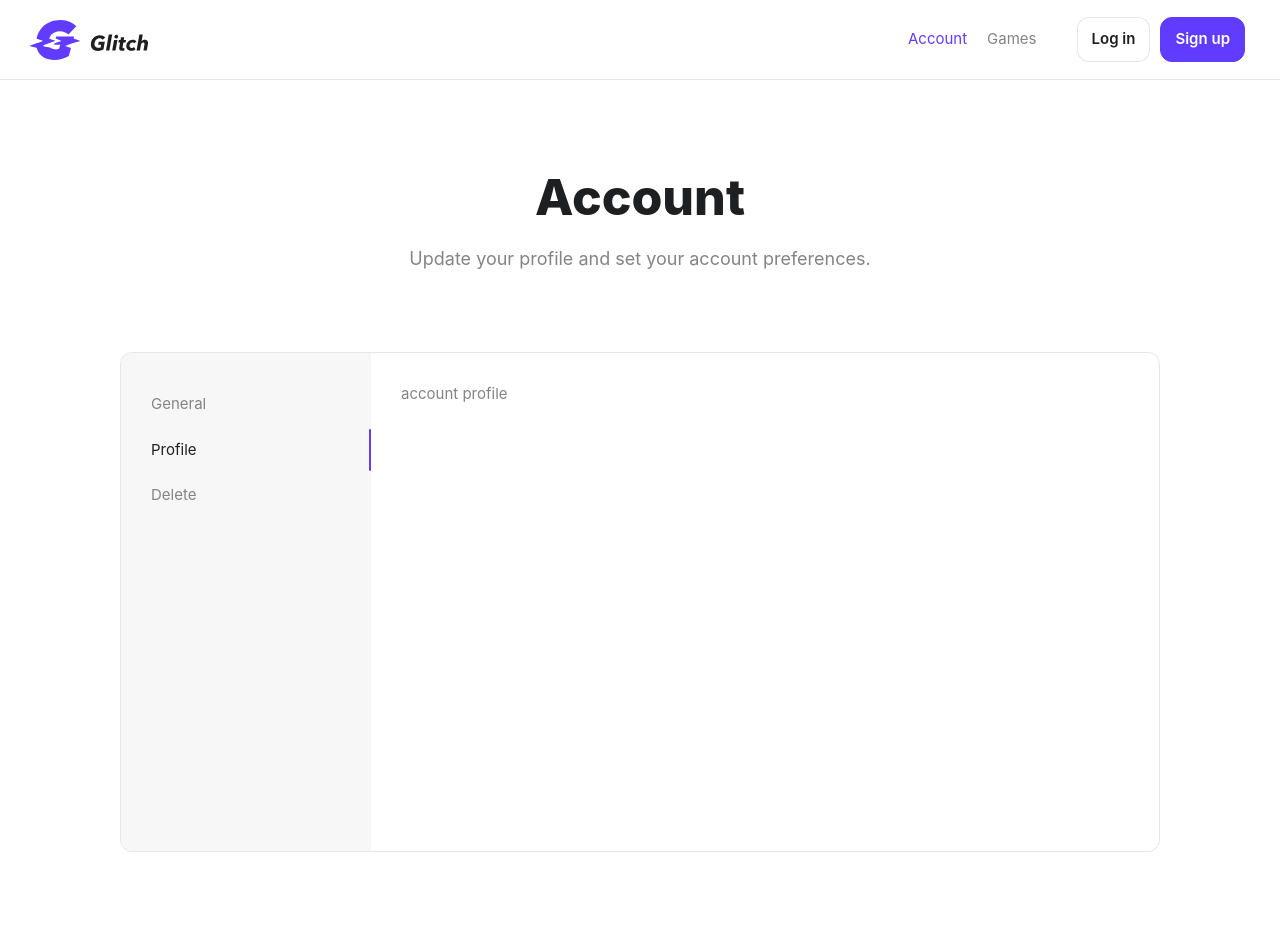
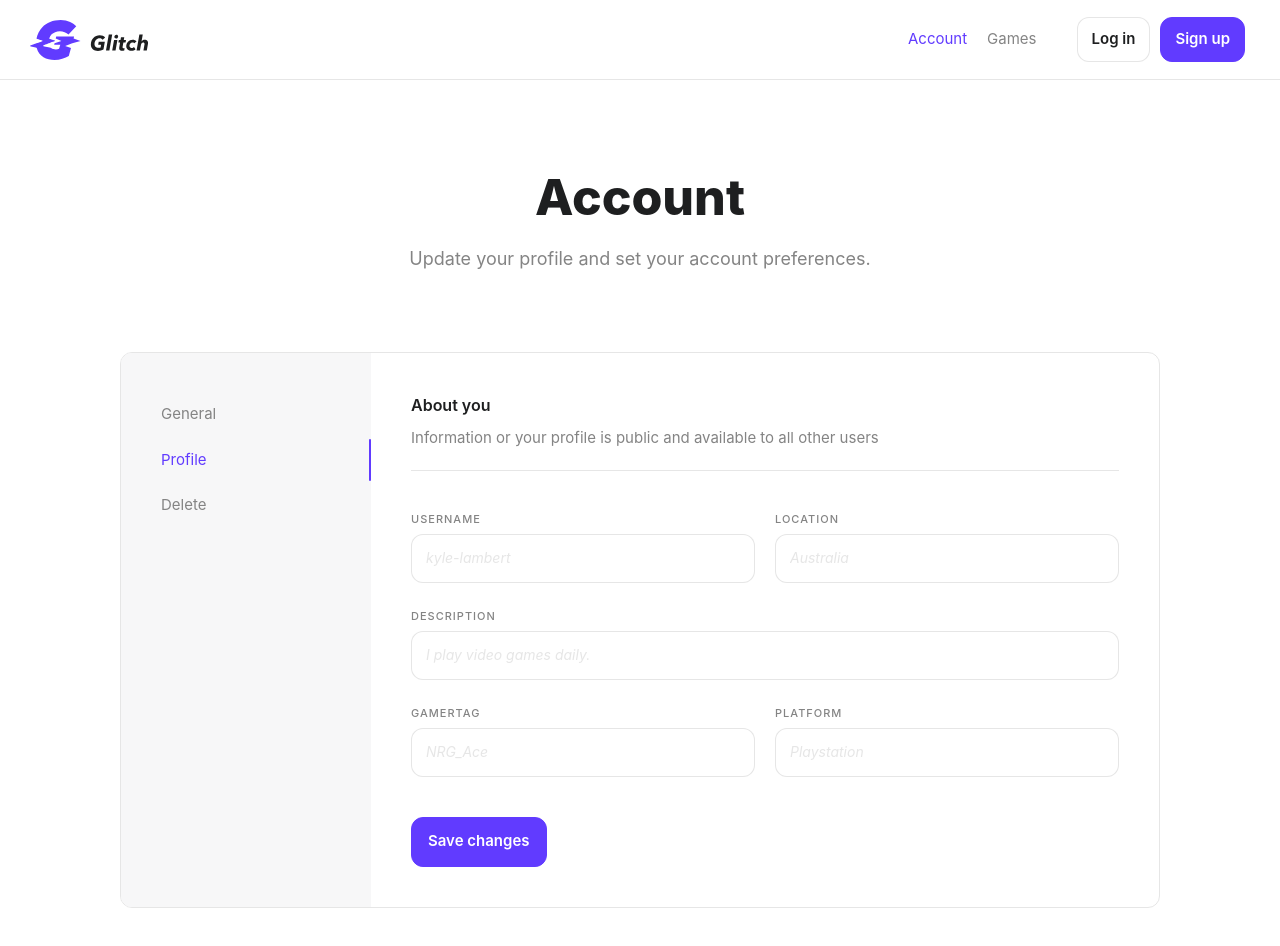
Before and after one commit to kyle-lambert/gamer-network, a React app in the folder client/: page /account/profile in a window 1280 px wide. Built offline with nearby package versions, Linux system fonts and the light colour scheme.

Commit message:
Finished account profile form and styles

```diff
--- a/client/src/components/account-nav/account-nav.scss
+++ b/client/src/components/account-nav/account-nav.scss
@@ -2,10 +2,11 @@
 
 .account-nav {
   width: 100%;
+  min-height: 500px;
+  overflow: hidden;
+  margin: 80px 0;
   border: 1px solid $border;
-  overflow: hidden;
   border-radius: 12px;
-  min-height: 500px;
 
   @media (min-width: $tablet) {
     display: flex;
@@ -28,6 +29,10 @@
       justify-content: flex-start;
       padding: 30px 0;
     }
+
+    @media (min-width: $laptop) {
+      padding: 40px 0;
+    }
   }
 
   &__item {
@@ -49,8 +54,10 @@
       padding: 10px 30px;
     }
 
-    &:hover {
-      color: $dark;
+    @media (min-width: $laptop) {
+      width: 100%;
+      height: unset;
+      padding: 10px 40px;
     }
 
     &::after {
@@ -75,12 +82,17 @@
       }
     }
 
-    &--active {
+    // Remove hover styles for active link
+    &:hover:not(&--active) {
       color: $dark;
     }
 
-    &--active::after {
-      opacity: 1;
+    &--active {
+      color: $primary;
+
+      &::after {
+        opacity: 1;
+      }
     }
   }
 
@@ -90,5 +102,10 @@
     @media (min-width: $tablet) {
       flex: 1;
     }
+
+    @media (min-width: $laptop) {
+      flex: 1;
+      padding: 40px;
+    }
   }
 }
--- /dev/null
+++ b/client/src/components/section-header/section-header.js
@@ -0,0 +1,13 @@
+import React from "react";
+import "./section-header.scss";
+
+function SectionHeader({ header, text }) {
+  return (
+    <div className="section-header">
+      <h3 className="section-header__header">{header}</h3>
+      {text && <div className="section-header__text">{text}</div>}
+    </div>
+  );
+}
+
+export default SectionHeader;
--- /dev/null
+++ b/client/src/components/section-header/section-header.scss
@@ -0,0 +1,11 @@
+@import "../../scss/partials/variables";
+
+.section-header {
+  padding-bottom: 20px;
+  margin-bottom: 10px;
+  border-bottom: 1px solid $border;
+
+  &__text {
+    margin-top: 10px;
+  }
+}
--- a/client/src/pages/account/account-general/account-general.js
+++ b/client/src/pages/account/account-general/account-general.js
@@ -1,8 +1,16 @@
 import React from "react";
 import "./account-general.scss";
 
+import SectionHeader from "../../../components/section-header/section-header";
+
 function AccountGeneral(props) {
-  return <div className="account-general">account general</div>;
+  return (
+    <section className="account-general">
+      <form className="account-general__form">
+        <SectionHeader header="Full Name" text="Change your full name" />
+      </form>
+    </section>
+  );
 }
 
 export default AccountGeneral;
--- a/client/src/pages/account/account-profile/account-profile.js
+++ b/client/src/pages/account/account-profile/account-profile.js
@@ -1,8 +1,46 @@
 import React from "react";
 import "./account-profile.scss";
 
+import SectionHeader from "../../../components/section-header/section-header";
+import FormInput from "../../../components/form-input/form-input";
+import Button from "../../../components/button/button";
+
 function AccountProfile(props) {
-  return <div className="account-profile">account profile</div>;
+  return (
+    <div className="account-profile">
+      <SectionHeader
+        header="About you"
+        text="Information or your profile is public and available to all other users"
+      />
+      <form className="account-profile__form">
+        <div className="account-profile__form-grid">
+          <div className="account-profile__form-grid--username">
+            <FormInput label="username" placeholder="kyle-lambert" />
+          </div>
+          <div className="account-profile__form-grid--location">
+            <FormInput label="Location" placeholder="Australia" />
+          </div>
+          <div className="account-profile__form-grid--description">
+            <FormInput
+              label="Description"
+              placeholder="I play video games daily."
+            />
+          </div>
+          <div className="account-profile__form-grid--gamertag">
+            <FormInput label="Gamertag" placeholder="NRG_Ace" />
+          </div>
+          <div className="account-profile__form-grid--playform">
+            <FormInput label="Platform" placeholder="Playstation" />
+          </div>
+        </div>
+        <div className="account-profile__form-submit">
+          <Button style="primary" size="lg">
+            Save changes
+          </Button>
+        </div>
+      </form>
+    </div>
+  );
 }
 
 export default AccountProfile;
--- a/client/src/pages/account/account-profile/account-profile.scss
+++ b/client/src/pages/account/account-profile/account-profile.scss
@@ -0,0 +1,48 @@
+@import "../../../scss/partials/variables";
+
+.account-profile {
+  &__form {
+    margin-top: 30px;
+
+    @media (min-width: $laptop) {
+      margin-top: 40px;
+    }
+
+    &-grid {
+      display: grid;
+      margin-bottom: 30px;
+      row-gap: 25px;
+      column-gap: 20px;
+      grid-template-areas:
+        "username"
+        "location"
+        "description"
+        "gamertag"
+        "platform";
+
+      @media (min-width: $laptop) {
+        grid-template-areas:
+          "username location"
+          "description description"
+          "gamertag platform";
+        margin-bottom: 40px;
+      }
+
+      &--username {
+        grid-area: username;
+      }
+      &--location {
+        grid-area: location;
+      }
+      &--description {
+        grid-area: description;
+      }
+      &--gamertag {
+        grid-area: gamertag;
+      }
+      &--platform {
+        grid-area: platform;
+      }
+    }
+  }
+}
--- a/client/src/scss/partials/_typography.scss
+++ b/client/src/scss/partials/_typography.scss
@@ -31,7 +31,7 @@ h2 {
 }
 
 h3 {
-  font-weight: 800;
+  font-weight: 600;
   font-size: 16px;
   color: $dark;
 }
```
